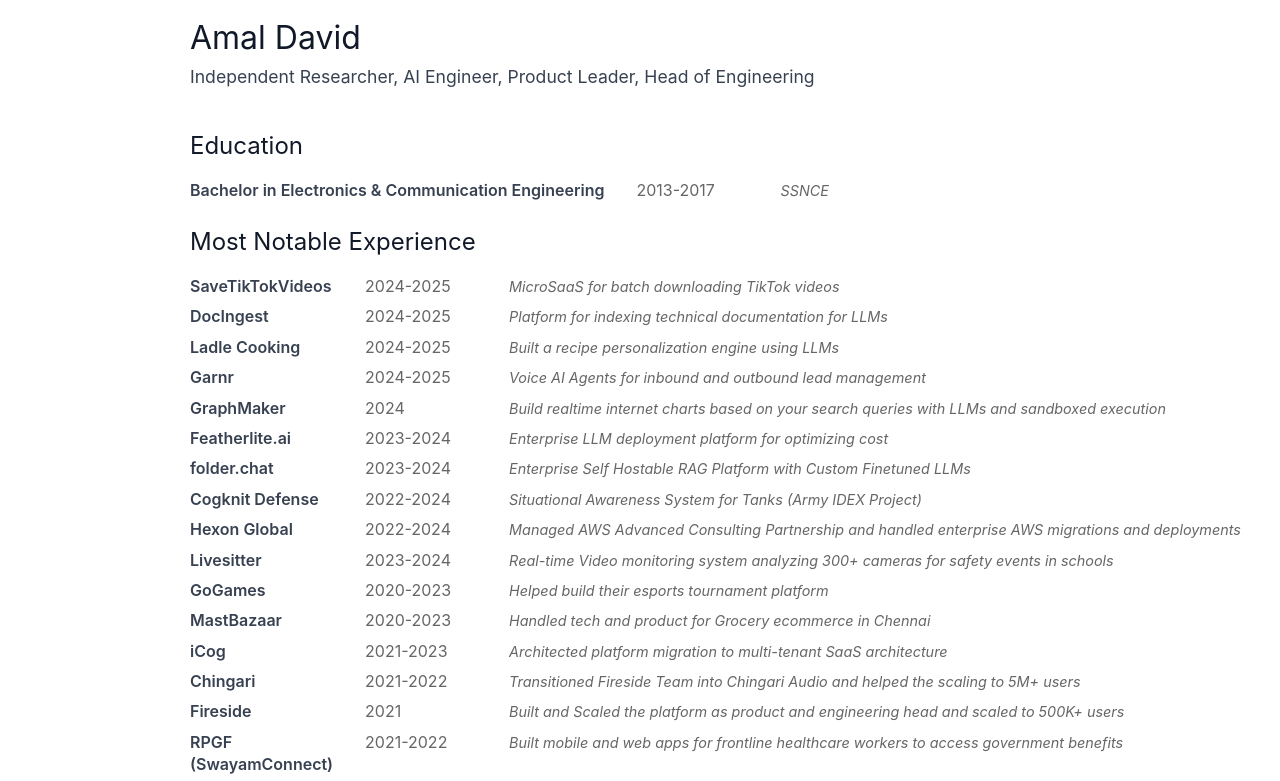
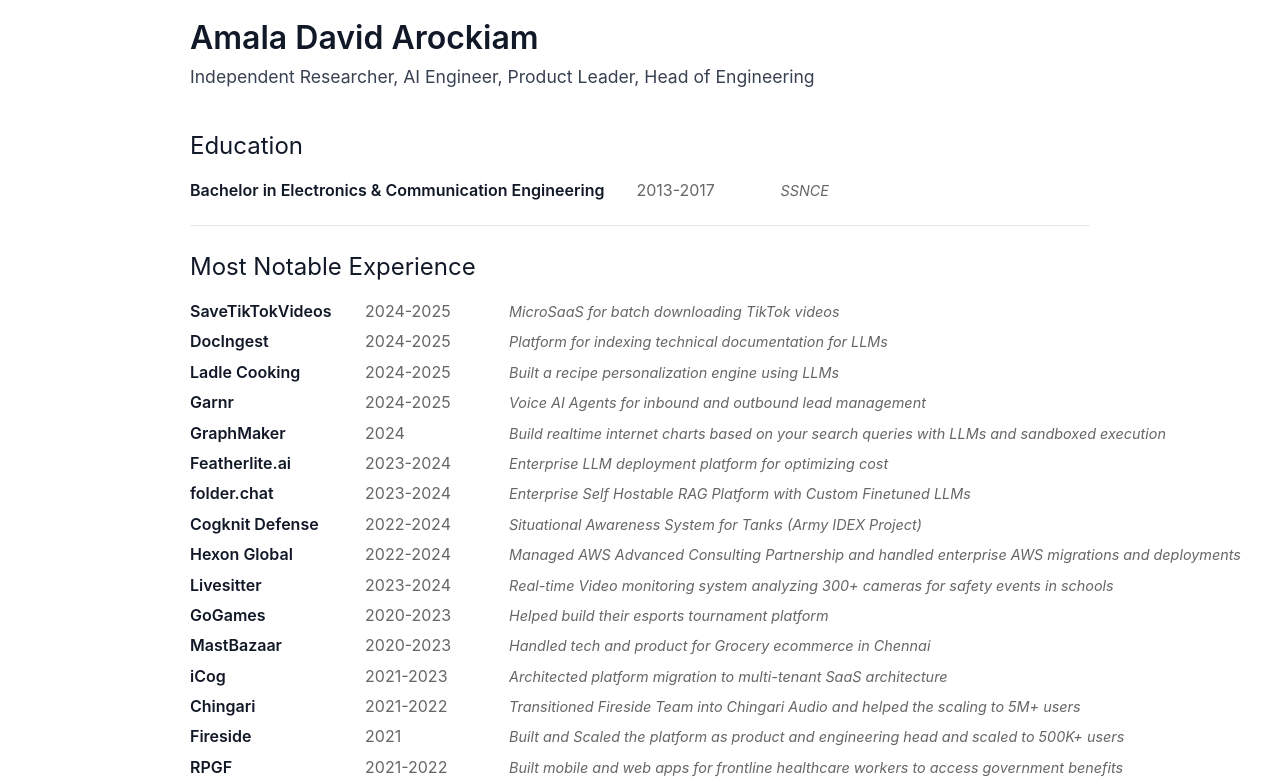
Before and after one commit to Amal-David/amaldavid.github.io, a plain HTML site: page index.html in a window 1280 px wide. Shown: the top 781 px of the page. Drawn offline with Linux system fonts and the light colour scheme.

Commit message:
minor style changes

```diff
--- a/index.html
+++ b/index.html
@@ -14,7 +14,7 @@
             color: #374151;
         }
         h1 {
-            font-weight: normal;
+            font-weight: 600;
             color: #111827;
             margin: 0;
             font-size: 2rem;
@@ -38,6 +38,8 @@
         }
         .section {
             margin-bottom: 1.5rem;
+            border-bottom: 1px solid #e5e7eb;
+            padding-bottom: 1.5rem;
         }
         .experience-grid {
             display: grid;
@@ -47,6 +49,7 @@
         }
         .experience-title {
             font-weight: 600;
+            color: #111827;
         }
         .experience-date {
             color: #666;
@@ -81,7 +84,7 @@
 <body>
     <div class="header">
         <div>
-            <h1>Amal David</h1>
+            <h1>Amala David Arockiam</h1>
             <div class="subtitle">Independent Researcher, AI Engineer, Product Leader, Head of Engineering</div>
         </div>
         <div>
```
